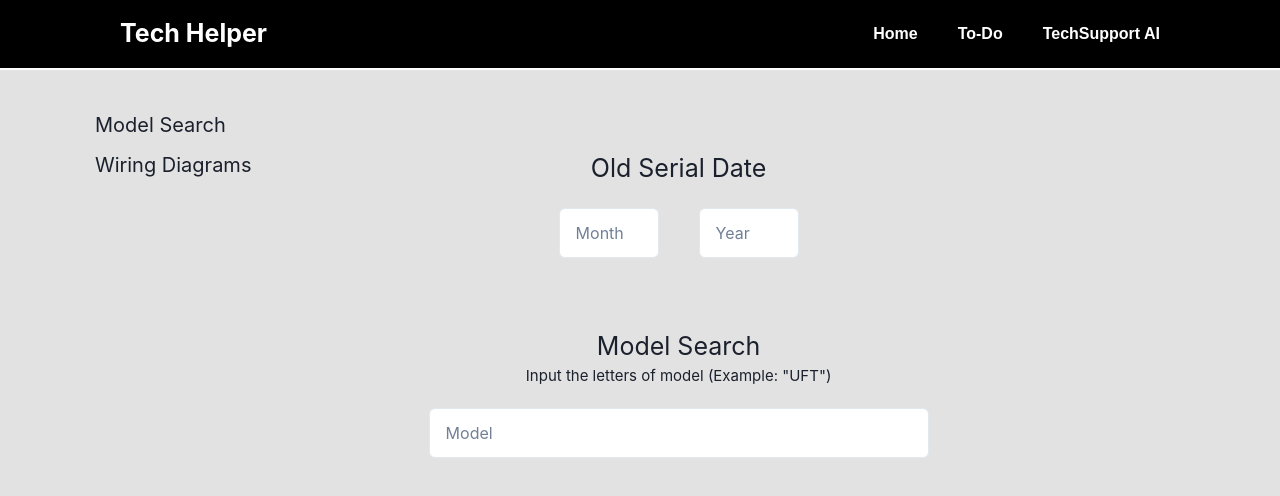
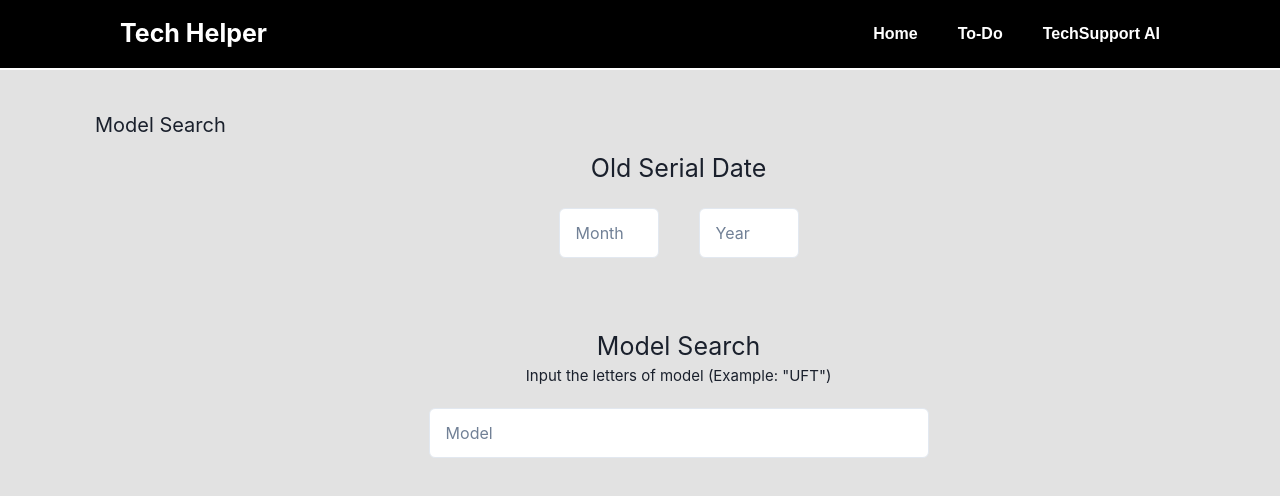
Before and after one commit to Erick-Bravo/tech_helper, a React (Create React App) app: page / in a window 1280 px wide. Shown: the top 496 px of the page. Built offline with nearby package versions, Linux system fonts and the light colour scheme.

Commit message:
wiring diagrams commented out until better used cases.

```diff
--- a/src/pages/Home.tsx
+++ b/src/pages/Home.tsx
@@ -19,15 +19,15 @@ const Home = () => {
 
   const resourceData = [
     { enum: HomeSwitch.ModelSearch },
-    { enum: HomeSwitch.WiringDiagrams },
+    // { enum: HomeSwitch.WiringDiagrams },
   ];
 
   const HomeSwitchController = (type: string) => {
     switch (type) {
       case HomeSwitch.GasValves:
         return <GasValves />;
-      case HomeSwitch.WiringDiagrams:
-        return <WiringDiagrams />;
+      // case HomeSwitch.WiringDiagrams:
+      //   return <WiringDiagrams />;
       default:
         return <Search />;
     }
```
